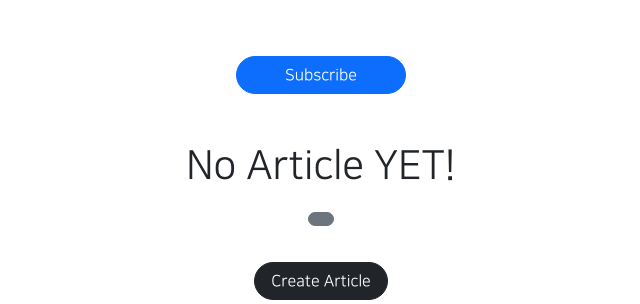
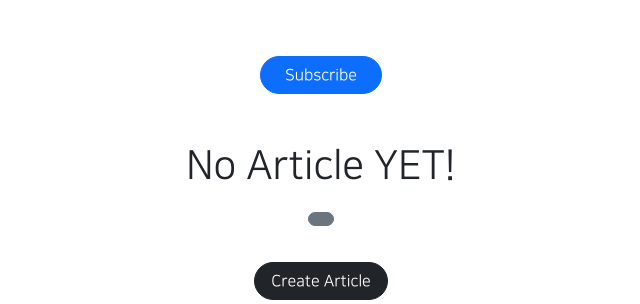
Before and after one commit to JeongJeWan/test_pragmatic, a Django app: template projectapp/templates/projectapp/detail.html in a window 1280 px wide. Shown: the part 409-713 px from the top of the page, without its empty margins (319-959 px from the left). Run offline with Django 4.2, Linux system fonts and the light colour scheme; the template is opened without the code that fills it, so the values that code supplies are empty; the visitor is signed in with stand-in values (Sample User, id 1); parts of the project's set-up code (start-up, migrations or seed data) failed here and were passed over; some libraries are stand-ins or nearby versions.

Commit message:
django course 44 commit

```diff
--- a/articleapp/templates/articleapp/create.html
+++ b/articleapp/templates/articleapp/create.html
@@ -2,6 +2,8 @@
 {% load bootstrap4 %}
 
 {% block content %}
+<script src="//cdn.jsdelivr.net/npm/medium-editor@5.23.2/dist/js/medium-editor.min.js"></script>
+<link rel="stylesheet" href="//cdn.jsdelivr.net/npm/medium-editor@5.23.2/dist/css/medium-editor.min.css" type="text/css" media="screen" charset="utf-8">
 
     <div style="text-align: center; max-width: 500px; margin: 4rem auto">
         <div class="mb-4">
@@ -14,4 +16,6 @@
         </form>
     </div>
 
+<script>var editor = new MediumEditor('.editable');</script>
+
 {% endblock %}
--- a/articleapp/templates/articleapp/detail.html
+++ b/articleapp/templates/articleapp/detail.html
@@ -16,9 +16,9 @@
             <img style="width: 100%; border-radius: 1rem; margin: 2rem 0"
                     src="{{ target_article.image.url }}" alt="">
 
-            <p>
-                {{ target_article.content }}
-            </p>
+            <div style="text-align: left">
+                {{ target_article.content | safe }}
+            </div>
 
             {% if target_article.writer == user %}
             <a href="{% url 'articleapp:update' pk=target_article.pk %}"
--- a/articleapp/templates/articleapp/update.html
+++ b/articleapp/templates/articleapp/update.html
@@ -2,6 +2,8 @@
 {% load bootstrap4 %}
 
 {% block content %}
+<script src="//cdn.jsdelivr.net/npm/medium-editor@5.23.2/dist/js/medium-editor.min.js"></script>
+<link rel="stylesheet" href="//cdn.jsdelivr.net/npm/medium-editor@5.23.2/dist/css/medium-editor.min.css" type="text/css" media="screen" charset="utf-8">
 
     <div style="text-align: center; max-width: 500px; margin: 4rem auto">
         <div class="mb-4">
@@ -14,4 +16,6 @@
         </form>
     </div>
 
+<script>var editor = new MediumEditor('.editable');</script>
+
 {% endblock %}
--- a/projectapp/templates/projectapp/detail.html
+++ b/projectapp/templates/projectapp/detail.html
@@ -19,12 +19,12 @@
             {% if user.is_authenticated %}
                 {% if not subscription %}
                 <a href="{% url 'subscribeapp:subscribe' %}?project_pk={{ target_project.pk }}"
-                    class="btn btn-primary rounded-pill px-5">
+                    class="btn btn-primary rounded-pill px-4">
                     Subscribe
                 </a>
                 {% else %}
                 <a href="{% url 'subscribeapp:subscribe' %}?project_pk={{ target_project.pk }}"
-                    class="btn btn-dark rounded-pill px-5">
+                    class="btn btn-dark rounded-pill px-4">
                     Unsubscribe
                 </a>
                 {% endif %}
```
Also changed, not shown: articleapp/forms.py (+7 -0 lines).
